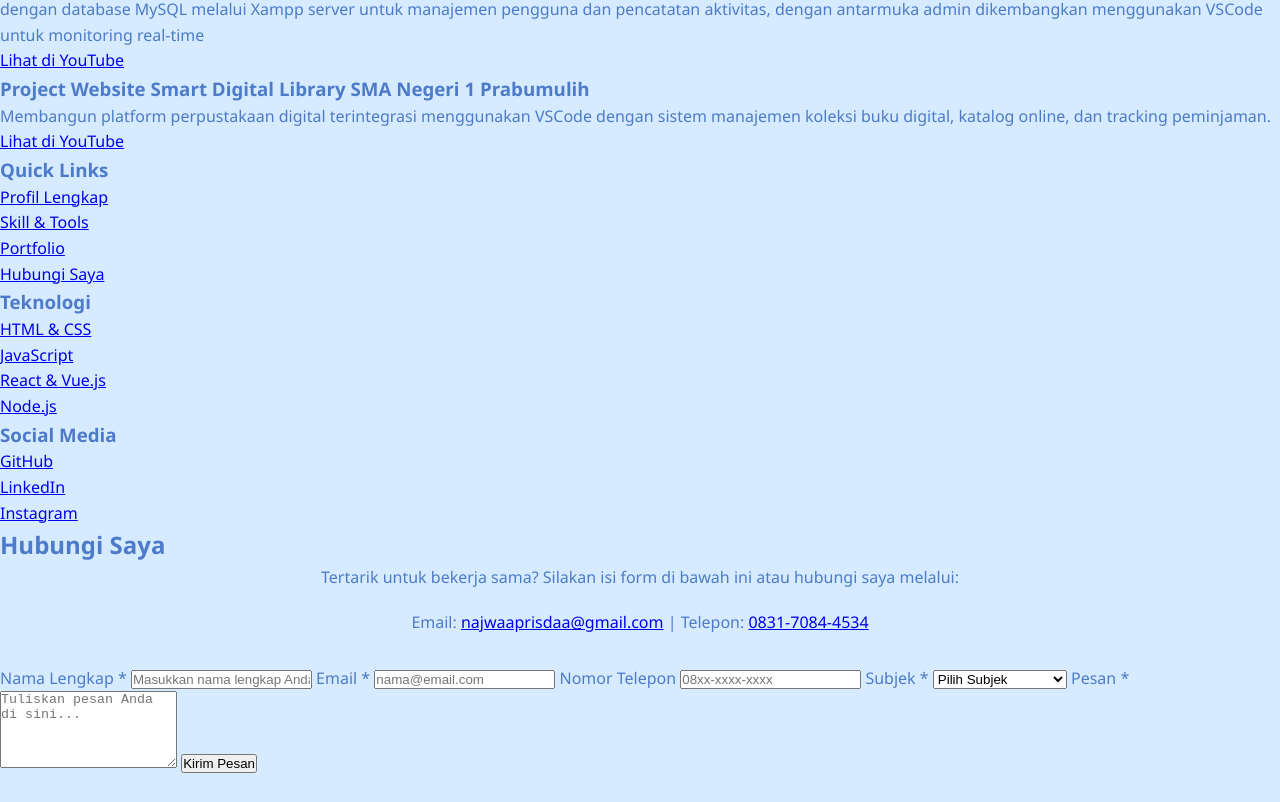
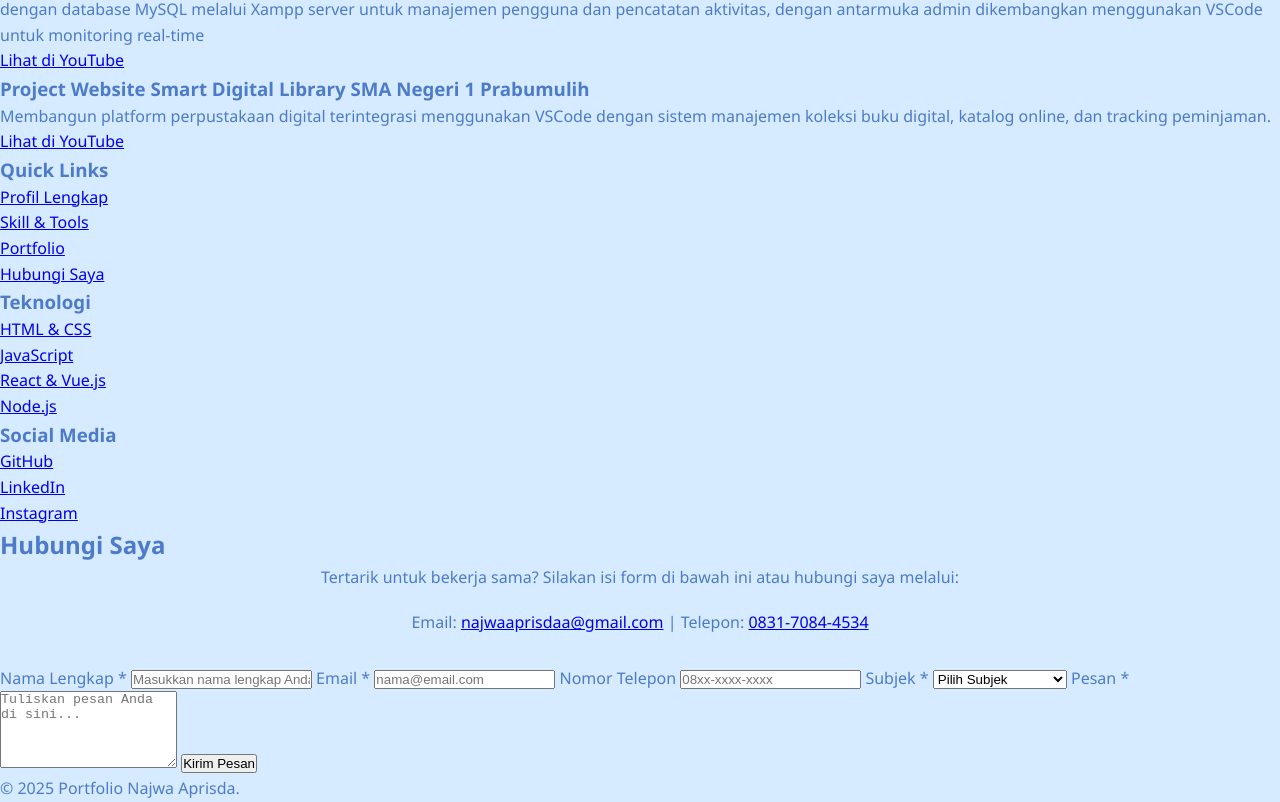
Before and after one commit to najwaaprisda/ta-pemweb-percobaan-2, a plain HTML site: page index.html in a window 1280 px wide. Shown: the part 577-1379 px from the top of the page. Before the commit the page ends 1353 px from the top, so only its background shows below. Drawn offline with Linux system fonts and the light colour scheme.

Commit message:
Section Footer

```diff
--- a/index.html
+++ b/index.html
@@ -132,3 +132,9 @@
             </form>
         </div>
     </div>
+
+    <div class="footer">
+        <p>&copy; 2025 Portfolio Najwa Aprisda.</p>
+    </div>
+</body>
+</html>
```
